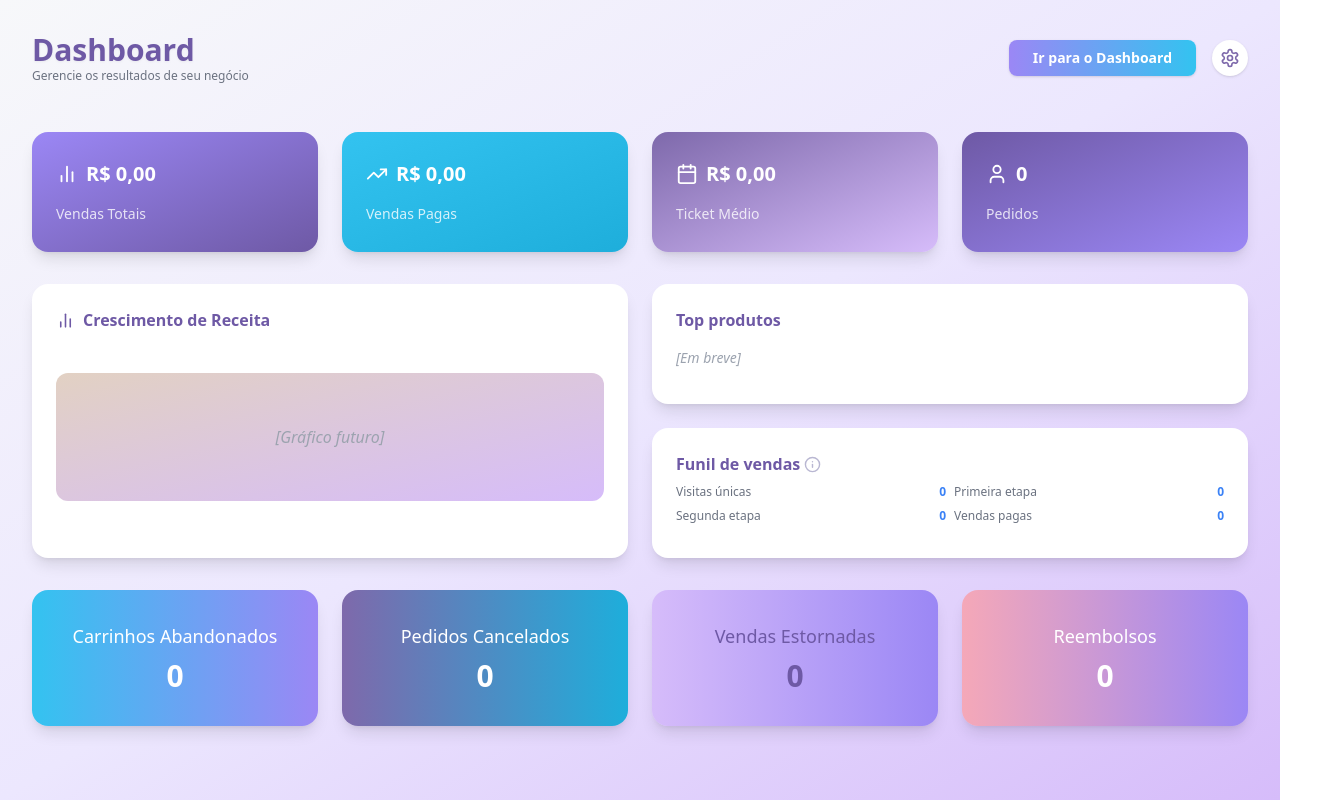
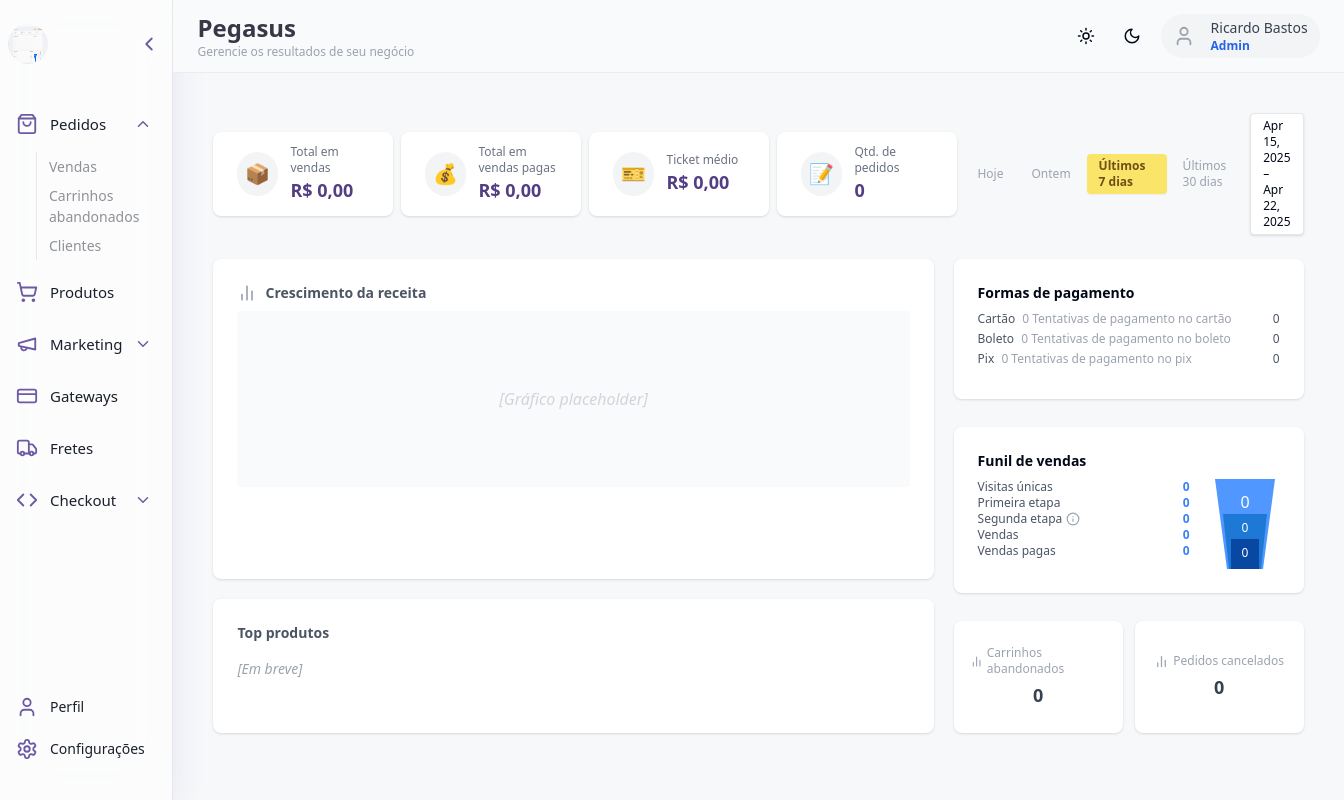
Before and after one commit to Rckbastos/clear-cart-checkout, a React (Vite) app: page / in a window 1280 px wide. Shown: the whole page, 1344 px wide, since content can reach past the window. Built offline with nearby package versions, Linux system fonts and the light colour scheme.

Commit message:
Remove home and checkout preview pages
Remove the home and checkout preview pages and their related components.

```diff
--- a/src/App.tsx
+++ b/src/App.tsx
@@ -5,17 +5,14 @@ import { TooltipProvider } from "@/components/ui/tooltip";
 import { QueryClient, QueryClientProvider } from "@tanstack/react-query";
 import { BrowserRouter, Routes, Route } from "react-router-dom";
 import { useAuthGuard } from "@/hooks/useAuthGuard";
-import Index from "./pages/Index";
 import NotFound from "./pages/NotFound";
 import Dashboard from "./pages/Dashboard";
-import CheckoutPreview from "./pages/CheckoutPreview";
 import SignIn from "./pages/SignIn";
 import SignUp from "./pages/SignUp";
 
 const queryClient = new QueryClient();
 
 const ProtectedRoute = ({ children }: { children: React.ReactNode }) => {
-  // Auth guard hook using proper ES import (not require)
   const { loading, user } = useAuthGuard();
 
   if (loading) {
@@ -39,7 +36,7 @@ const App = () => (
       <Sonner />
       <BrowserRouter>
         <Routes>
-          <Route path="/" element={<Index />} />
+          <Route path="/" element={<Dashboard />} />
           <Route path="/sign-in" element={<SignIn />} />
           <Route path="/sign-up" element={<SignUp />} />
           <Route
@@ -50,7 +47,6 @@ const App = () => (
               </ProtectedRoute>
             }
           />
-          <Route path="/checkout-preview" element={<CheckoutPreview />} />
           {/* ADD ALL CUSTOM ROUTES ABOVE THE CATCH-ALL "*" ROUTE */}
           <Route path="*" element={<NotFound />} />
         </Routes>
--- a/src/pages/CheckoutPreview.tsx
+++ /dev/null
@@ -1,20 +0,0 @@
-
-import CheckoutCard from "@/components/CheckoutCard";
-import { Link } from "react-router-dom";
-
-const CheckoutPreview = () => {
-  return (
-    <div className="min-h-screen flex flex-col items-center justify-center bg-gradient-to-br from-gray-100 via-purple-50 to-indigo-100 dark:from-neutral-900 dark:via-indigo-950 dark:to-gray-900 transition-all duration-300">
-      <div className="mb-10">
-        <Link
-          to="/dashboard"
-          className="inline-block px-6 py-3 bg-primary text-primary-foreground rounded-lg shadow hover:bg-primary/80 transition-all font-bold">
-          Ir para o Dashboard
-        </Link>
-      </div>
-      <CheckoutCard />
-    </div>
-  );
-};
-
-export default CheckoutPreview;
--- a/src/pages/Index.tsx
+++ /dev/null
@@ -1,10 +0,0 @@
-
-import HomeDashboard from "@/components/HomeDashboard";
-
-const Index = () => {
-  return (
-    <HomeDashboard />
-  );
-};
-
-export default Index;
```
